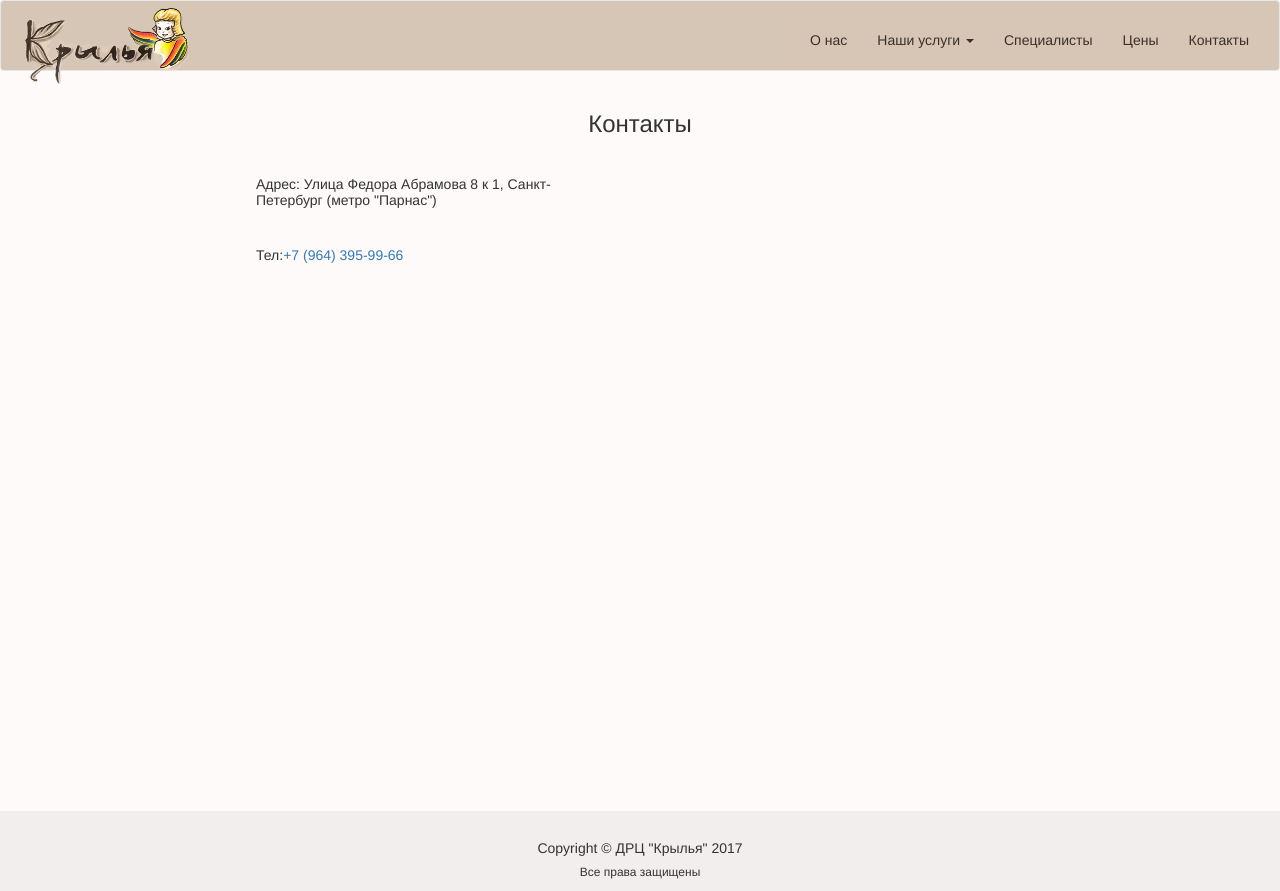
After one commit to Antttooon/RCC, a Django app: page /contacts/ in a window 1280 px wide. The commit adds this page. Run offline with Django 3.2, Linux system fonts and the light colour scheme; data comes from the database, SQL or seed files in the repository; some libraries are stand-ins or nearby versions.

Commit message:
Contacts and ...

```diff
--- a/raduga/portal/views.py
+++ b/raduga/portal/views.py
@@ -17,6 +17,9 @@ def main(request):
     # print(consult)
 
     return render(request, 'index.html', {'title': title,'consult':consult})
+
+def contacts(request):
+    return render(request,'contacts.html')
 
 
 def specialists(request):
--- a/raduga/raduga/urls.py
+++ b/raduga/raduga/urls.py
@@ -18,7 +18,7 @@ from django.conf import settings
 from django.conf.urls.static import static
 
 from django.contrib import admin
-from portal.views import main, specialists, ConsultationDetail, MethodicDetail
+from portal.views import main, specialists, ConsultationDetail, MethodicDetail, contacts
 from price.views import Price
 urlpatterns = [
     url(r'^admin/', admin.site.urls),
@@ -27,6 +27,7 @@ urlpatterns = [
     url(r'^consultation/(?P<pk>\d+)/$', ConsultationDetail.as_view(), name='consultation'),
     url(r'^methodics/(?P<pk>\d+)/$', MethodicDetail.as_view(), name='methodics'),
     url(r'^price/', Price.as_view(), name='price'),
+    url(r'^contacts/', contacts, name='contacts'),
     url(r'^ckeditor/', include('ckeditor_uploader.urls')),
 
 
--- a/raduga/static/css/style.css
+++ b/raduga/static/css/style.css
@@ -2,7 +2,9 @@ body{
     background: #fdfaf9;
 
 }
-
+.logo{
+    max-width:155%;
+}
 
 
 .navbar-default{
--- a/raduga/templates/base.html
+++ b/raduga/templates/base.html
@@ -65,7 +65,7 @@
               <span class="icon-bar"></span>
               <span class="icon-bar"></span>
             </button>
-            <a class="navbar-brand" href="{% url 'main' %}"><img class="img-responsive"  src="{% static 'img/wings-logo2.png' %}" alt="Крылья"></a>
+            <a class="navbar-brand" href="{% url 'main' %}"><img class="img-responsive logo"  src="{% static 'img/wings-logo3.png' %}" alt="Крылья"></a>
           </div>
 
           <!-- Collect the nav links, forms, and other content for toggling -->
@@ -103,6 +103,8 @@
               <li><a href="{% url 'specialist' %}">Специалисты </a></li>
 
               <li><a href="{% url 'price' %}">Цены </a></li>
+
+              <li><a href="{% url 'contacts' %}">Контакты </a></li>
 
 
             </ul>
--- /dev/null
+++ b/raduga/templates/contacts.html
@@ -0,0 +1,27 @@
+{% extends 'base.html' %}
+
+
+{% block title %} Контакты {% endblock %}
+
+
+{% block content %}
+<div class="row">
+    <div class="col-md-12 text-center">
+        <h3>Контакты</h3>
+        <br>
+        <div class="row">
+            <div class="col-md-5 text-left">
+                <div><h5>Адрес: Улица Федора Абрамова 8 к 1, Санкт-Петербург (метро "Парнас")</h5></div>
+                <br>
+                <div><h5>Тел:<a href="tel:+79643959966">+7 (964) 395-99-66</a></h5></div>
+                <br>
+
+            </div>
+            <div class="col-md-7">
+                <iframe src="https://yandex.ru/map-widget/v1/-/CBawNETuoC" width="560" height="400" frameborder="0"></iframe>
+            </div>
+
+        </div>
+    </div>
+</div>
+{% endblock %}
```
Also changed, not shown: raduga/static/img/wings-logo3.png (added).
